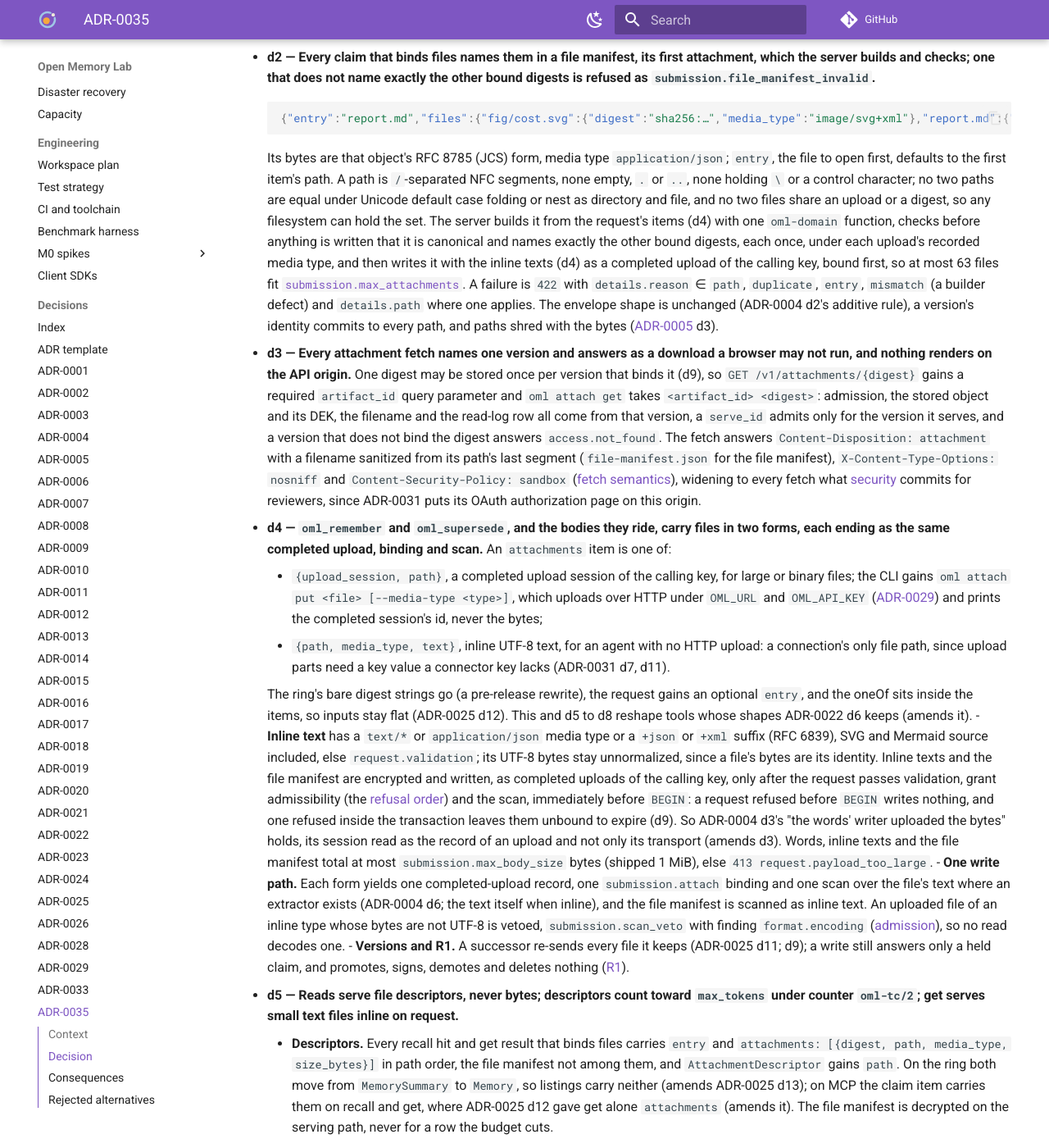
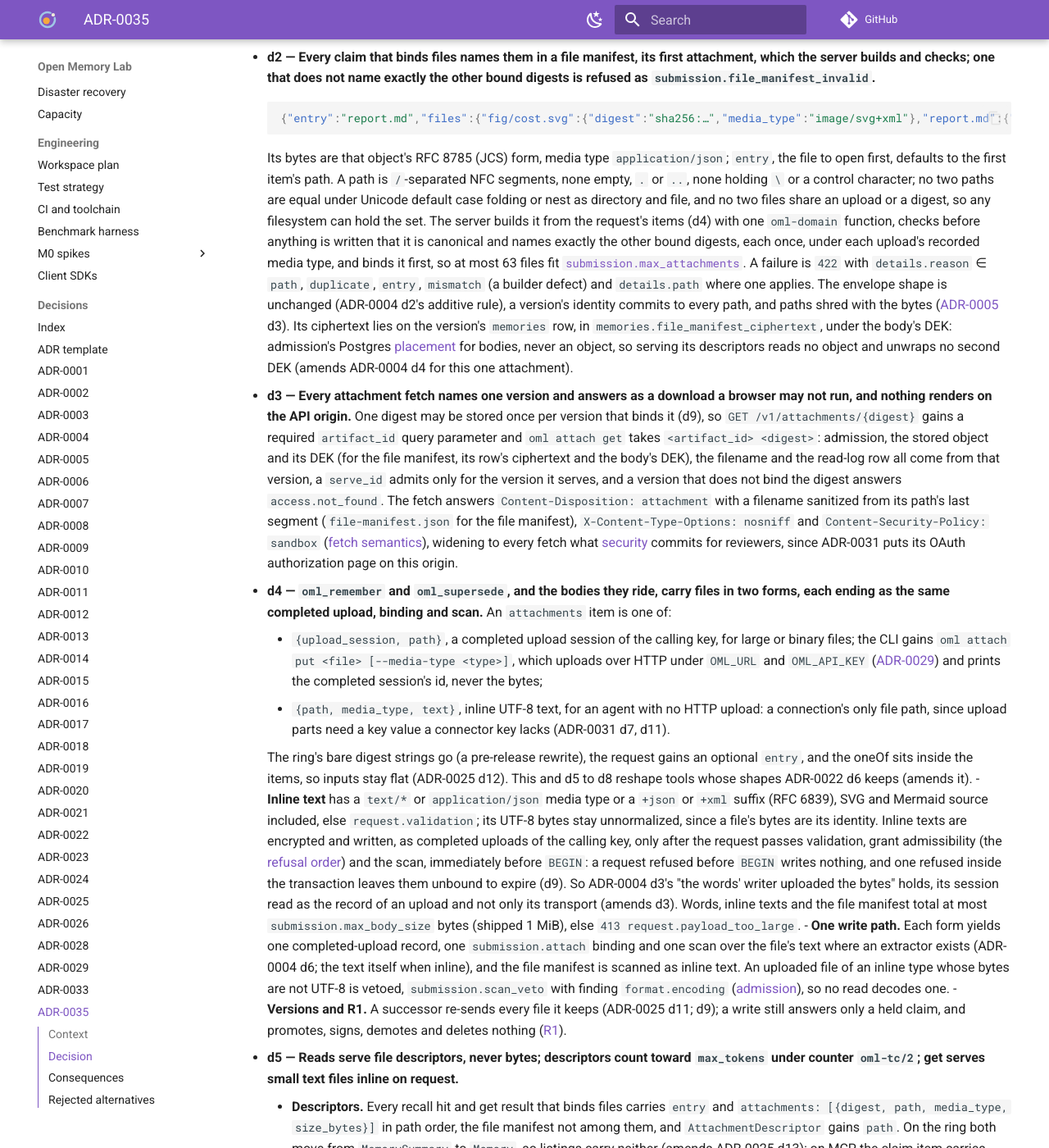
Before and after one commit to e8kor/open-memory-lab, an MkDocs documentation site: the page built from docs/adr/ADR-0035-a-deliverable-is-the-last-claim-in-its-chain.md, in a window 1280 px wide and 1400 px high, scrolled down 1127 px. Shown: the whole window at 82% size. Built offline with MkDocs 1.6.1 and Material for MkDocs 9.7.7, drawn with Linux system fonts in a browser that asks for light colours; comment, search, counter and statistics services are not loaded; some of the changed text lies outside the part shown.

Commit message:
Keep the file manifest's ciphertext on its memories row so recall reads no object, amend ADR-0029 d2's budget, scope put-if-absent to oml-objectstore with the promotion copy a plain copy, and walk descendants over derives_from alone with direction and depth on the ring, in proposed ADR-0035
A manifest stored as an object under its own DEK made every recall hit with files pay an object-store read and a second unwrap, against accepted ADR-0024 d2 to d4 and a follower without object-store credentials; on the row under the body's DEK it hydrates set-wise with the hit. oml-tc/2 rewrites ADR-0029 d2's definition, so that record joins the Amends line. The put-if-absent rule read as binding delta-rs's checkpoint writes and left the promotion copy unnamed, and the forward lineage read named neither its edge set nor the ring parameters an implementer needs.

```diff
--- a/docs/adr/ADR-0035-a-deliverable-is-the-last-claim-in-its-chain.md
+++ b/docs/adr/ADR-0035-a-deliverable-is-the-last-claim-in-its-chain.md
@@ -9,7 +9,7 @@
 
 **Status:** proposed · 2026-10-31
 
-**Amends:** ADR-0004 (d3, d4), ADR-0005 (d1, d4), ADR-0018 (d4), ADR-0022 (d6), ADR-0023 (d3, d8), ADR-0024 (d1), ADR-0025 (d4, d6, d8, d11, d12, d13, d14)
+**Amends:** ADR-0004 (d3, d4), ADR-0005 (d1, d4), ADR-0018 (d4), ADR-0022 (d6), ADR-0023 (d3, d8), ADR-0024 (d1), ADR-0025 (d4, d6, d8, d11, d12, d13, d14), ADR-0029 (d2)
 
 ## Context
 
@@ -66,18 +66,22 @@
     a digest, so any filesystem can hold the set. The server builds it from the request's items
     (d4) with one `oml-domain` function, checks before anything is written that it is canonical and
     names exactly the other bound digests, each once, under each upload's recorded media type, and
-    then writes it with the inline texts (d4) as a completed upload of the calling key, bound first,
-    so at most 63 files fit [`submission.max_attachments`](../api/http-api.md#limits). A failure is
+    binds it first, so at most 63 files fit [`submission.max_attachments`](../api/http-api.md#limits). A failure is
     `422` with `details.reason` ∈ `path`, `duplicate`, `entry`, `mismatch` (a builder defect) and
     `details.path` where one applies. The envelope shape is unchanged (ADR-0004 d2's additive rule),
     a version's identity commits to every path, and paths shred with the bytes
-    ([ADR-0005](ADR-0005-erasure-by-crypto-shredding.md) d3).
+    ([ADR-0005](ADR-0005-erasure-by-crypto-shredding.md) d3). Its ciphertext lies on the version's
+    `memories` row, in `memories.file_manifest_ciphertext`, under the body's DEK: admission's
+    Postgres [placement](../architecture/admission.md#quarantine-placement) for bodies, never an
+    object, so serving its descriptors reads no object and unwraps no second DEK (amends ADR-0004
+    d4 for this one attachment).
 
 - **d3 — Every attachment fetch names one version and answers as a download a browser may not run,
   and nothing renders on the API origin.** One digest may be stored once per version that binds it
   (d9), so `GET /v1/attachments/{digest}` gains a required `artifact_id` query parameter and `oml
-  attach get` takes `<artifact_id> <digest>`: admission, the stored object and its DEK, the
-  filename and the read-log row all come from that version, a `serve_id` admits only for the
+  attach get` takes `<artifact_id> <digest>`: admission, the stored object and its DEK (for the
+  file manifest, its row's ciphertext and the body's DEK), the filename and the read-log row all
+  come from that version, a `serve_id` admits only for the
   version it serves, and a version that does not bind the digest answers `access.not_found`. The
   fetch answers `Content-Disposition: attachment` with a filename sanitized from its path's last
   segment (`file-manifest.json` for the file manifest), `X-Content-Type-Options: nosniff` and
@@ -100,7 +104,7 @@
     to d8 reshape tools whose shapes ADR-0022 d6 keeps (amends it).
     - **Inline text** has a `text/*` or `application/json` media type or a `+json` or `+xml` suffix
       (RFC 6839), SVG and Mermaid source included, else `request.validation`; its UTF-8 bytes stay
-      unnormalized, since a file's bytes are its identity. Inline texts and the file manifest are
+      unnormalized, since a file's bytes are its identity. Inline texts are
       encrypted and written, as completed uploads of the calling key, only after the request passes
       validation, grant admissibility (the [refusal order](../architecture/roles-and-keys.md#grant-admissibility-and-refusal-order))
       and the scan, immediately before `BEGIN`: a request refused before `BEGIN` writes nothing,
@@ -123,16 +127,19 @@
       among them, and `AttachmentDescriptor` gains `path`. On the ring both move from
       `MemorySummary` to `Memory`, so listings carry neither (amends ADR-0025 d13); on MCP the claim
       item carries them on recall and get, where ADR-0025 d12 gave get alone `attachments` (amends
-      it). The file manifest is decrypted on the serving path, never for a row the budget cuts.
+      it). The file manifest is hydrated set-wise with its hit's body (ADR-0024 d4) and decrypted on
+      the serving path under the DEK the body already needs (ADR-0024 d3), never for a row the
+      budget cuts, so recall and get read no object (ADR-0024 d2).
     - **The budget.** `tokens(row) = ⌈(body_bytes + file_manifest_bytes) ÷ 4⌉`, where
       `file_manifest_bytes` is the clear `size_bytes` of its file manifest's `submission.attach` (0
       without files), folded to `memories.file_manifest_bytes`, standing for the descriptors that
-      re-serialize it, a definition like the divisor. A changed function mints a counter (ADR-0025
-      d6, amended): `oml-tc/2`, equal to `oml-tc/1` on rows without files, under ADR-0025 d7's
+      re-serialize it, a definition like the divisor; the session hook counts the same way (amends
+      ADR-0029 d2's ⌈body bytes ÷ 4⌉). A changed function mints a counter (ADR-0025 d6, amended): `oml-tc/2`, equal to `oml-tc/1` on rows without files, under ADR-0025 d7's
       unchanged cut.
     - **Text on get.** `oml_get` gains `include_text` (default `false`; `GET
       /v1/memories/{artifact_id}?include_text=true`): in path order, each inline-type file carries
       `text` while the texts stay within `submission.max_body_size`, the rest `text: null`;
+      each text is one object read, as d3's fetch is;
       binaries come by d3's fetch or `oml attach get <artifact_id> <digest> --out <path>`, which
       checks the digest before writing.
 
@@ -180,8 +187,10 @@
   each used hit's `artifact_id` and resolve the claim keys the session hook prints (ADR-0029 d6)
   through `oml_my_work`. Back: `GET /v2/memories/{artifact_id}/lineage` and `oml_graph {roots}`,
   unreadable nodes redacted (FR-31); forward, "what was built from X", the same read and
-  `oml_graph` with `direction=descendants`, bounded by `depth`, stopping at a node the caller
-  cannot read, which is absent rather than redacted, so no one learns that unreadable work exists.
+  `oml_graph` with `direction=descendants`, over `derives_from` alone, claim edges not followed,
+  bounded by `depth`: the ring's lineage read gains `direction` (`ancestors`, the default, or
+  `descendants`) and `depth` query parameters, and `oml_graph` gains `direction`. It stops at a
+  node the caller cannot read, which is absent rather than redacted, so no one learns that unreadable work exists.
 
 - **d9 — File bytes live behind the object-store port, in d10's store, under one DEK per stored
   object, wrapped by a tenant KEK through the KMS port**, built in pure Rust as the crates on paper
@@ -270,12 +279,15 @@
       (0.14.2 `src/local.rs:308-323`), so until the pin reaches 0.14 the file store the
       composition hands both adapters wraps `LocalFileSystem` and syncs each file a put, copy or
       multipart completion writes, and its parent directory, before it returns; from 0.14 it is
-      `with_fsync(true)`. Every put but a part's is `PutMode::Create`, the put-if-absent each
-      scheme's self-test proves, so a stored object's name is written once; `PutMode::Update` is
-      refused by the filesystem backend (0.13.2 `src/local.rs:336-341`), so every compare-and-set
-      stays in Postgres. Two writes replace, each at a name only one session reaches: a retried
-      part, by d9's plain put, and the multipart completion, whose options carry no mode in 0.13.2
-      (`src/lib.rs:1813-1829`) and which renames onto the session's object (`src/local.rs:888`).
+      `with_fsync(true)`. Every put `oml-objectstore` makes but a part's is `PutMode::Create`, the put-if-absent
+      each scheme's self-test proves, so a stored object's name is written once; `PutMode::Update`
+      is refused by the filesystem backend (0.13.2 `src/local.rs:336-341`), so every
+      compare-and-set stays in Postgres. Its other writes replace, each at a name only one session
+      or version reaches: a retried part, by d9's plain put; the multipart completion, whose
+      options carry no mode in 0.13.2 (`src/lib.rs:1813-1829`) and which renames onto the
+      session's object (`src/local.rs:888`); and the promotion copy to `oml-bodies`, a plain
+      `copy`, which an interrupted move repeats with the same ciphertext. `oml-lake`'s writes keep
+      delta-rs's own modes, and `oml storage copy` writes its target by plain put.
     - **Scaling out is configuration, never code:** `s3://` (AWS S3, Cloudflare R2, MinIO, Garage),
       `az://` or `gs://`, which cluster-mode followers on other hosts need, since `file` serves one
       host. Startup refuses the crate's `memory` and `http` schemes, naming the setting: one forgets
@@ -309,9 +321,9 @@
     |---|---|---|
     | S1 | d10's store: `storage.url`, `storage.options`, the default, the refused schemes, the self-test on every backend, the file store's syncs and `PutMode::Create` puts; the object-store and KMS ports; `oml-objectstore`; `oml-kms` (`kms-file`); `upload_sessions` and `artifact_keys` as d9 keys them; a `minio` service at ADR-0023 d7's pinned tag in `docker-compose.yml`, with `storage.url` set to it, and in the `test` job of `.github/workflows/ci.yml`, which runs the suite | `the_filesystem_and_minio_backends_pass_one_object_store_conformance_suite`, failing rather than skipping in CI when the MinIO endpoint is absent; `the_file_store_syncs_each_written_file_and_its_directory_before_it_returns`; `a_second_put_at_a_stored_objects_name_is_refused_while_a_retried_part_replaces_its_first`; `an_unset_storage_url_stores_under_the_data_directory`; `a_memory_or_http_storage_url_is_refused_at_startup`; `kms_file_wraps_and_unwraps_a_dek_and_never_stores_it_in_clear` |
     | S2 | upload sessions, the `bound` state, expiry and the lead's sweep, binding, `submission.attach`, the move at promotion, serves with every attachment, d3's fetch; d2's file manifest and d4's two forms on remember and supersede | `no_part_or_completed_upload_rests_as_plaintext_under_the_data_directory`, `a_frame_moved_to_another_position_fails_to_decrypt`, `an_unbound_session_past_its_expiry_has_no_wrapped_dek_and_no_object`, `a_session_the_sweep_expired_never_binds_and_a_bound_one_is_never_swept`, `the_keyless_gc_deletes_no_body_object_an_event_references_and_no_part_of_an_open_session`, `a_request_refused_before_begin_writes_no_object`, `a_promoted_versions_objects_move_from_quarantine_to_oml_bodies`, `one_key_uploading_the_same_bytes_twice_stores_two_objects_under_two_deks`, `a_completed_upload_binds_into_one_version_only`, `each_bound_file_has_its_own_wrapped_dek_row_under_its_version`, `a_verdict_counts_only_when_every_attachment_was_served_to_its_reviewer`, `a_fetch_serves_the_object_of_the_version_it_names`, `every_attachment_fetch_answers_as_a_download_with_scripts_disabled`, `a_file_manifest_that_does_not_name_exactly_the_other_bound_digests_is_refused`, `an_inline_text_and_an_uploaded_file_of_the_same_bytes_bind_the_same_digest_and_scan`, `inline_texts_past_the_body_bound_are_refused_as_payload_too_large`, `every_property_oml_remember_advertises_is_accepted_by_its_argument_struct` |
-    | S3 | d5 and d6: descriptors, `oml-tc/2` with `memories.file_manifest_bytes` and retrieval's [token budgets](../architecture/retrieval.md#token-budgets), `include_text`, `attachment_forms` and `attachment_limits` | `recall_counts_a_hits_file_descriptors_under_oml_tc_2`, `a_listing_item_carries_no_file_descriptors`, `the_workarea_read_states_the_calling_keys_forms_and_limits` |
+    | S3 | d5 and d6: descriptors, `oml-tc/2` with `memories.file_manifest_bytes` and retrieval's [token budgets](../architecture/retrieval.md#token-budgets), `include_text`, `attachment_forms` and `attachment_limits` | `recall_counts_a_hits_file_descriptors_under_oml_tc_2`, `recall_serves_file_descriptors_without_reading_an_object`, `a_listing_item_carries_no_file_descriptors`, `the_workarea_read_states_the_calling_keys_forms_and_limits` |
     | S4 | kind `deliverable`, its class, the `kind` and `kinds` filters | `a_new_deliverable_on_a_taken_claim_key_answers_claim_key_conflict`, `a_recall_without_kinds_serves_deliverable_tips`, `two_deliverables_in_one_workarea_keep_their_own_tips_when_one_is_superseded`, `the_scoped_listing_by_kind_lists_one_tip_per_deliverable` |
-    | S5 | the lineage read both ways; `oml_graph` served | `the_descendants_read_lists_a_deck_built_from_a_report`, `the_descendants_read_stops_at_a_node_the_caller_cannot_read` |
+    | S5 | the lineage read both ways; `oml_graph` served | `the_descendants_read_lists_a_deck_built_from_a_report`, `the_descendants_read_follows_derives_from_and_no_claim_edge`, `the_descendants_read_stops_at_a_node_the_caller_cannot_read` |
     | S6 | `oml attach put` and `get`; the `oml-memory` skill and `instructions` naming d6's preferred forms; the session below | `attach_put_prints_the_session_id_and_never_the_bytes` and `attach_get_writes_a_file_only_after_its_digest_matches` in `cli_e2e.rs`; `scripts/check_plugin.py` fails when the skill names a tool or form the catalog lacks; `deliverables.rs` runs the session below in `cargo test --workspace` |
 
 ## Consequences
@@ -336,7 +348,7 @@
 so an agent submits finished work, not drafts, as the `oml-memory` skill says. Inline text costs
 the agent's output once per version, and whether claude.ai accepts a call near the 1 MiB cap is
 unverified (FR-42). Wrapped DEKs multiply by file count, promotion copies every file once, each
-served hit with files decrypts its file manifest, each write to the file store waits for a file
+served hit with files decrypts its file manifest from its row, each write to the file store waits for a file
 and a directory sync, and a cloud backend adds a network round trip to every object operation,
 all unmeasured against [FR-25](../product/roadmap.md); `oml-tc/2` changes every count with files,
 the session hook's too.
@@ -357,7 +369,7 @@
 [storage](../architecture/storage.md) states that the lake writes through the same port; storage,
 admission and deployment name d10's one root and prefixes, and admission's [quarantine
 placement](../architecture/admission.md#quarantine-placement), its keyless GC paragraph included,
-d9's object names and both sweep rules; the budget-token row (ADR-0025 d6) and concepts' budget
+d9's object names, d2's file manifest on its row, and both sweep rules; the budget-token row (ADR-0025 d6) and concepts' budget
 sentence name `oml-tc/2`'s file manifest bytes; the D2–D5, D12, D13 and D15 cells name this
 record; concepts gains a deliverables section and map row, and its vocabulary pointer names d11;
 the spec tag is cut.
```
Also changed, not shown: docs/changelog.md (+2 -2 lines).
